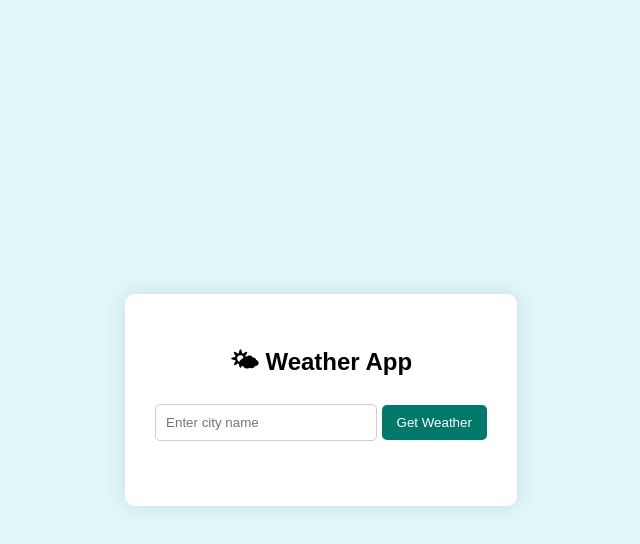
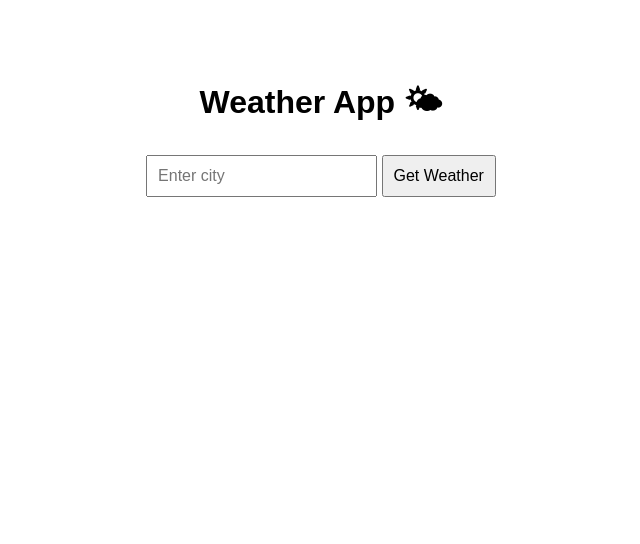
Before and after one commit to Photon277/Team-Red, a plain HTML site: page index.html in a window 1280 px wide. Shown: the whole page, without its empty margins (319-959 px from the left). Drawn offline with Linux system fonts and the light colour scheme.

Commit message:
Add files via upload

```diff
--- a/index.html
+++ b/index.html
@@ -2,76 +2,54 @@
 <html lang="en">
 <head>
   <meta charset="UTF-8" />
-  <meta name="viewport" content="width=device-width, initial-scale=1.0" />
+  <meta name="viewport" content="width=device-width, initial-scale=1.0"/>
   <title>Weather App</title>
   <style>
     body {
-      font-family: 'Poppins', sans-serif;
-      background: #e0f7fa;
-      display: flex;
-      justify-content: center;
-      align-items: center;
-      height: 100vh;
-      margin: 0;
-      flex-direction: column;
+      font-family: Arial, sans-serif;
+      text-align: center;
+      padding: 50px;
     }
-    .weather-container {
-      background: white;
-      padding: 30px;
-      border-radius: 10px;
-      box-shadow: 0 0 20px rgba(0,0,0,0.1);
-      text-align: center;
+    input, button {
+      padding: 10px;
+      font-size: 16px;
     }
-    input {
-      padding: 10px;
-      margin-bottom: 15px;
-      border: 1px solid #ccc;
-      border-radius: 5px;
-      width: 200px;
-    }
-    button {
-      padding: 10px 15px;
-      background-color: #00796b;
-      color: white;
-      border: none;
-      border-radius: 5px;
-      cursor: pointer;
-    }
-    .result {
+    #result {
       margin-top: 20px;
+      font-size: 18px;
     }
   </style>
 </head>
 <body>
+  <h1>Weather App 🌤</h1>
+  <input type="text" id="cityInput" placeholder="Enter city" />
+  <button onclick="getWeather()">Get Weather</button>
 
-  <div class="weather-container">
-    <h2>🌤 Weather App</h2>
-    <input type="text" id="cityInput" placeholder="Enter city name" />
-    <button onclick="getWeather()">Get Weather</button>
-    <div class="result" id="weatherResult"></div>
-  </div>
+  <div id="result"></div>
 
   <script>
     async function getWeather() {
-      const city = document.getElementById("cityInput").value;
-      const apiKey = "19401c2e11aca48f45e2031fe1795645"; // 🔁 Replace with your OpenWeatherMap API key
-      const url = `https://api.openweathermap.org/data/2.5/weather?q=${city}&appid=${apiKey}&units=metric`;
+      const city = document.getElementById("cityInput").value.trim();
+      const apiKey = "19401c2e11aca48f45e2031fe1795645";
+      const url = `https://api.openweathermap.org/data/2.5/weather?q=${encodeURIComponent(city)}&appid=${apiKey}&units=metric`;
 
-      const response = await fetch(url);
-      const data = await response.json();
-
-      if (data.cod === 200) {
-        document.getElementById("weatherResult").innerHTML = `
-          <h3>${data.name}, ${data.sys.country}</h3>
+      try {
+        const response = await fetch(url);
+        if (!response.ok) {
+          throw new Error("City not found");
+        }
+        const data = await response.json();
+        const weatherInfo = `
+          <p><strong>📍 ${data.name}, ${data.sys.country}</strong></p>
           <p>🌡 Temperature: ${data.main.temp}°C</p>
-          <p>☁ Weather: ${data.weather[0].description}</p>
+          <p>☁ Condition: ${data.weather[0].description}</p>
           <p>💧 Humidity: ${data.main.humidity}%</p>
         `;
-      } else {
-        document.getElementById("weatherResult").innerHTML = `<p style="color:red;">City not found. Try again.</p>`;
+        document.getElementById("result").innerHTML = weatherInfo;
+      } catch (error) {
+        document.getElementById("result").innerHTML = `<span style="color: red;">${error.message}</span>`;
       }
     }
   </script>
-
 </body>
 </html>
```
